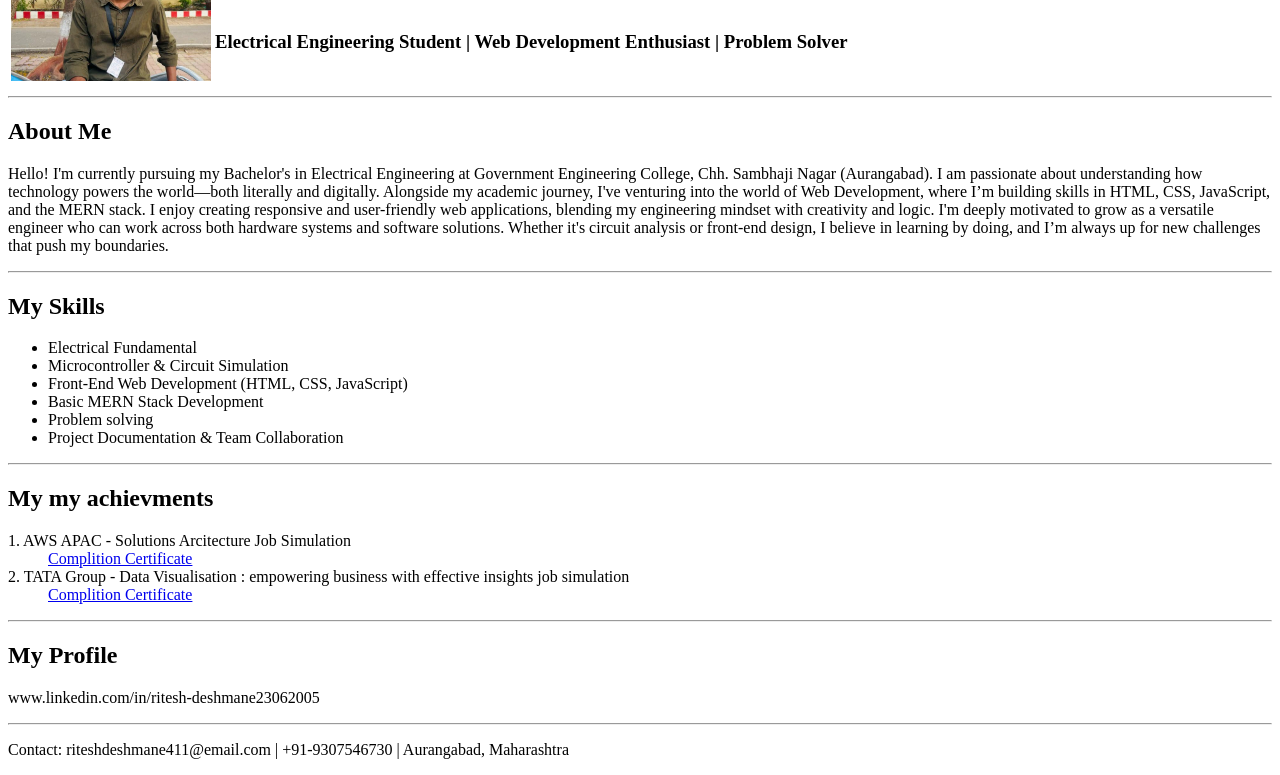
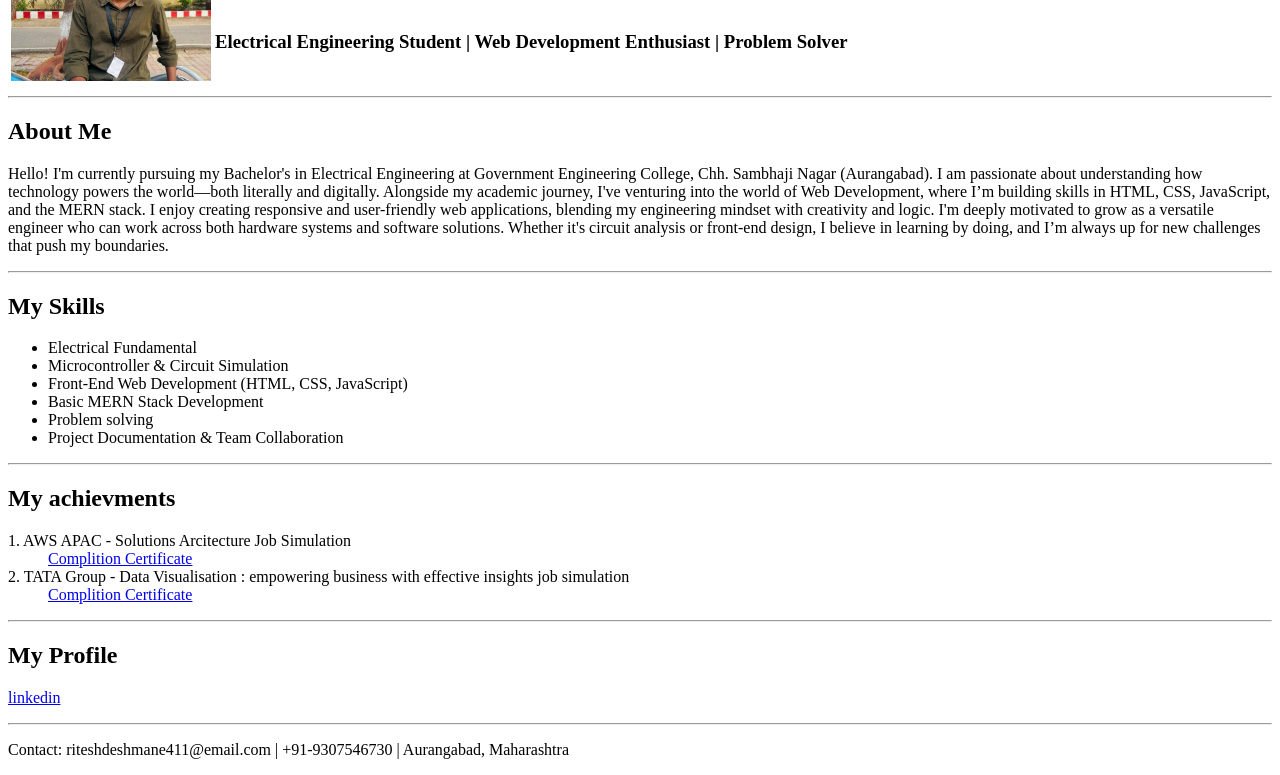
Before and after one commit to Vardhmn/html-web-resume, a plain HTML site: page index.html in a window 1280 px wide. Shown: the part 201-976 px from the top of the page. Drawn offline with Linux system fonts and the light colour scheme.

Commit message:
Add files via upload

```diff
--- a/index.html
+++ b/index.html
@@ -57,7 +57,7 @@
     <hr>
 <!-- achivement section/\  -->
     <section>
-        <h2>My my achievments</h2>
+        <h2>My achievments</h2>
         <dl>
             <dt> 1. AWS APAC - Solutions Arcitecture Job Simulation</dt>
             <dd> <a target="_blank" href=" https://forage-uploads-prod.s3.amazonaws.com/completion-certificates/pmnMSL4QiQ9JCgE3W/kkE9HyeNcw6rwCRGw_pmnMSL4QiQ9JCgE3W_X86AnSCaJWsNmdcTu_1733241244218_completion_certificate.pdf">Complition Certificate</a></dd>
@@ -69,7 +69,7 @@
         <hr>
          <section>
             <h2>My Profile</h2>
-            <p>www.linkedin.com/in/ritesh-deshmane23062005</p>
+            <p><a href="www.linkedin.com/in/ritesh-deshmane23062005"> linkedin</a></p>
         </section>
         <hr>
     </section>
```
